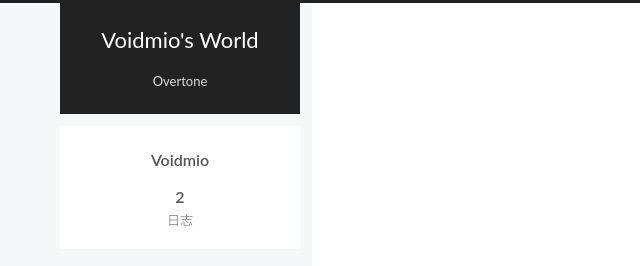
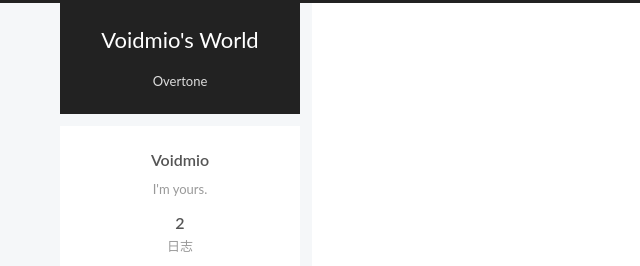
Before and after one commit to Qemetiel/Qemetiel.github.io, a plain HTML site: page index.html in a window 1280 px wide. Shown: the top 266 px of the page, 0-640 px from the left. Drawn offline with nearby package versions, Linux system fonts and the light colour scheme.

Commit message:
Site updated: 2023-02-05 19:31:54

```diff
--- a/index.html
+++ b/index.html
@@ -20,10 +20,12 @@
 
 <script class="next-config" data-name="main" type="application/json">{"hostname":"example.com","root":"/","images":"/images","scheme":"Pisces","darkmode":false,"version":"8.11.0","exturl":false,"sidebar":{"position":"left","display":"post","padding":18,"offset":12},"copycode":false,"bookmark":{"enable":false,"color":"#222","save":"auto"},"mediumzoom":false,"lazyload":false,"pangu":false,"comments":{"style":"tabs","active":null,"storage":true,"lazyload":false,"nav":null},"stickytabs":false,"motion":{"enable":true,"async":false,"transition":{"post_block":"fadeIn","post_header":"fadeInDown","post_body":"fadeInDown","coll_header":"fadeInLeft","sidebar":"fadeInUp"}},"prism":false,"i18n":{"placeholder":"搜索...","empty":"没有找到任何搜索结果：${query}","hits_time":"找到 ${hits} 个搜索结果（用时 ${time} 毫秒）","hits":"找到 ${hits} 个搜索结果"}}</script><script src="/js/config.js"></script>
 
-    <meta property="og:type" content="website">
+    <meta name="description" content="I&#39;m yours.">
+<meta property="og:type" content="website">
 <meta property="og:title" content="Voidmio&#39;s World">
 <meta property="og:url" content="http://example.com/index.html">
 <meta property="og:site_name" content="Voidmio&#39;s World">
+<meta property="og:description" content="I&#39;m yours.">
 <meta property="og:locale" content="zh_CN">
 <meta property="article:author" content="Voidmio">
 <meta name="twitter:card" content="summary">
@@ -111,7 +113,7 @@
         <div class="site-overview-wrap sidebar-panel">
           <div class="site-author site-overview-item animated" itemprop="author" itemscope itemtype="http://schema.org/Person">
   <p class="site-author-name" itemprop="name">Voidmio</p>
-  <div class="site-description" itemprop="description"></div>
+  <div class="site-description" itemprop="description">I'm yours.</div>
 </div>
 <div class="site-state-wrap site-overview-item animated">
   <nav class="site-state">
@@ -165,7 +167,7 @@
 
     <span hidden itemprop="publisher" itemscope itemtype="http://schema.org/Organization">
       <meta itemprop="name" content="Voidmio's World">
-      <meta itemprop="description" content="">
+      <meta itemprop="description" content="I'm yours.">
     </span>
 
     <span hidden itemprop="post" itemscope itemtype="http://schema.org/CreativeWork">
@@ -233,7 +235,7 @@
 
     <span hidden itemprop="publisher" itemscope itemtype="http://schema.org/Organization">
       <meta itemprop="name" content="Voidmio's World">
-      <meta itemprop="description" content="">
+      <meta itemprop="description" content="I'm yours.">
     </span>
 
     <span hidden itemprop="post" itemscope itemtype="http://schema.org/CreativeWork">
```
Also changed, not shown: 2023/02/05/hello-world/index.html (+2 -2 lines), 2023/02/05/test/index.html (+5 -3 lines), archives/2023/02/index.html (+4 -2 lines), archives/2023/index.html (+4 -2 lines), archives/index.html (+4 -2 lines).
